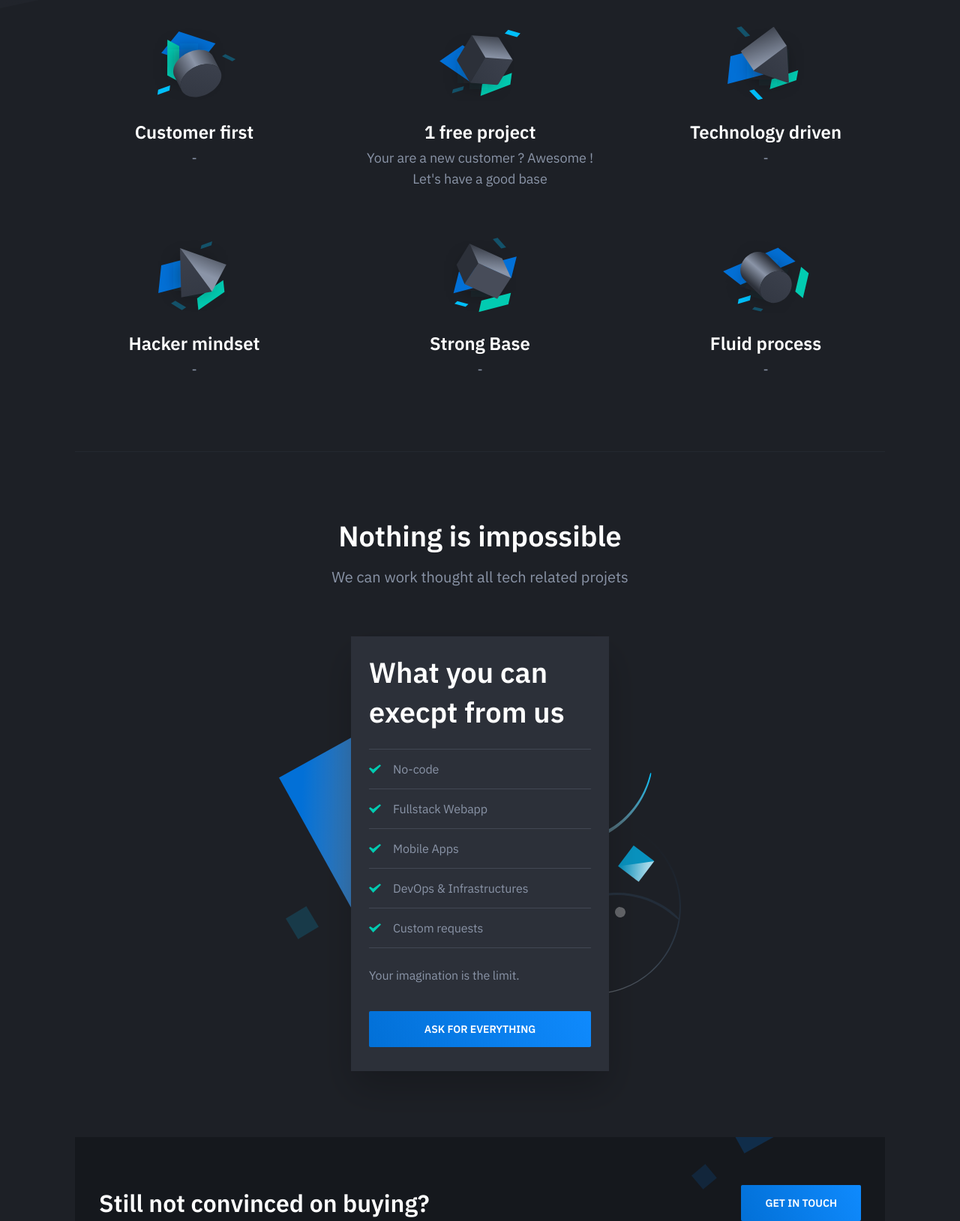
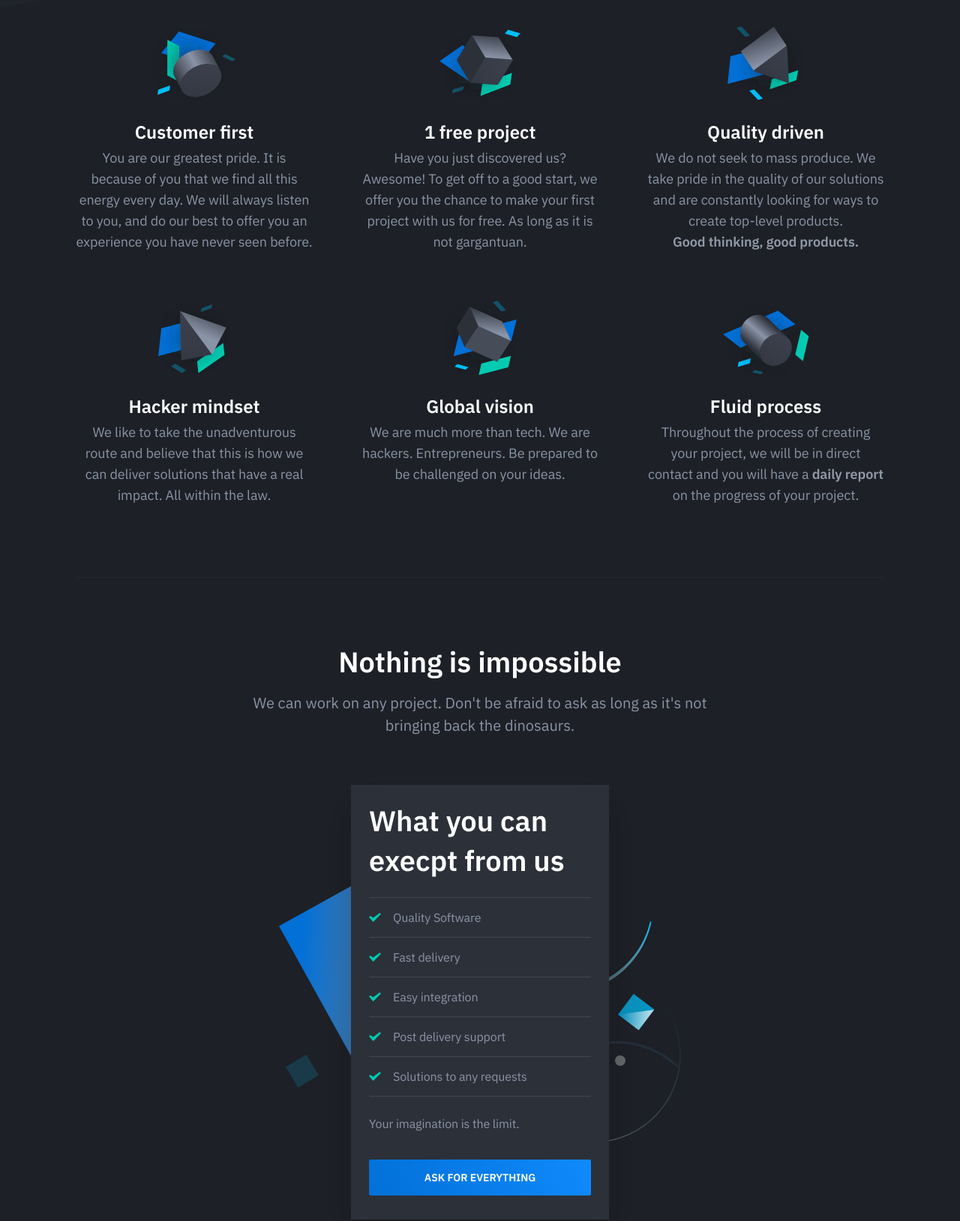
Before and after one commit to Oxipio/Oxipio.github.io, a plain HTML site: page index.html in a window 1280 px wide. Shown: the part 689-2318 px from the top of the page at 75% size. Drawn offline with nearby package versions, Linux system fonts and the light colour scheme.

Commit message:
update text
Signed-off-by: Paul <paul.cartau@gmail.com>

```diff
--- a/index.html
+++ b/index.html
@@ -4,7 +4,7 @@
     <meta charset="utf-8">
     <meta http-equiv="X-UA-Compatible" content="IE=edge">
     <meta name="viewport" content="width=device-width, initial-scale=1">
-    <title>Pylon</title>
+    <title>Oxipio</title>
     <link href="https://fonts.googleapis.com/css?family=IBM+Plex+Sans:400,600" rel="stylesheet">
     <link rel="stylesheet" href="dist/css/style.css">
 	<script src="https://unpkg.com/animejs@3.0.1/lib/anime.min.js"></script>
@@ -31,8 +31,8 @@
                 <div class="container">
                     <div class="hero-inner">
 						<div class="hero-copy">
-	                        <h1 class="hero-title mt-0">Pylone <br/>We work hard for you.</h1>
-	                        <p class="hero-paragraph">Pylone is a tech studio designed to accomplish the impossible.</p>
+	                        <h1 class="hero-title mt-0">Oxipio <br/>We work hard for you.</h1>
+	                        <p class="hero-paragraph">Oxipio is a tech studio designed to accomplish the impossible.</p>
 	                        <div class="hero-cta"><a class="button button-primary" href="#">See our projects</a><a class="button" href="#">Get in touch</a></div>
 						</div>
 						<div class="hero-figure anime-element">
@@ -64,7 +64,7 @@
 										<img src="dist/images/feature-icon-01.svg" alt="Feature 01">
                                     </div>
                                     <h4 class="feature-title mt-24">Customer first</h4>
-                                    <p class="text-sm mb-0">-</p>
+                                    <p class="text-sm mb-0">You are our greatest pride. It is because of you that we find all this energy every day. We will always listen to you, and do our best to offer you an experience you have never seen before.</p>
                                 </div>
                             </div>
 							<div class="feature text-center is-revealing">
@@ -73,7 +73,7 @@
 										<img src="dist/images/feature-icon-02.svg" alt="Feature 02">
                                     </div>
                                     <h4 class="feature-title mt-24">1 free project</h4>
-                                    <p class="text-sm mb-0">Your are a new customer ? Awesome ! Let's have a good base</p>
+                                    <p class="text-sm mb-0">Have you just discovered us? Awesome! To get off to a good start, we offer you the chance to make your first project with us for free. As long as it is not gargantuan.</p>
                                 </div>
                             </div>
                             <div class="feature text-center is-revealing">
@@ -81,8 +81,8 @@
                                     <div class="feature-icon">
 										<img src="dist/images/feature-icon-03.svg" alt="Feature 03">
                                     </div>
-                                    <h4 class="feature-title mt-24">Technology driven</h4>
-                                    <p class="text-sm mb-0">-</p>
+                                    <h4 class="feature-title mt-24">Quality driven</h4>
+                                    <p class="text-sm mb-0">We do not seek to mass produce. We take pride in the quality of our solutions and are constantly looking for ways to create top-level products.<br/><strong style="color:#9099a8">Good thinking, good products.</strong></p>
                                 </div>
                             </div>
                             <div class="feature text-center is-revealing">
@@ -91,7 +91,7 @@
 										<img src="dist/images/feature-icon-04.svg" alt="Feature 04">
                                     </div>
                                     <h4 class="feature-title mt-24">Hacker mindset</h4>
-                                    <p class="text-sm mb-0">-</p>
+                                    <p class="text-sm mb-0">We like to take the unadventurous route and believe that this is how we can deliver solutions that have a real impact. All within the law.</p>
                                 </div>
                             </div>
 							<div class="feature text-center is-revealing">
@@ -99,8 +99,8 @@
                                     <div class="feature-icon">
 										<img src="dist/images/feature-icon-05.svg" alt="Feature 05">
                                     </div>
-                                    <h4 class="feature-title mt-24">Strong Base</h4>
-                                    <p class="text-sm mb-0">-</p>
+                                    <h4 class="feature-title mt-24">Global vision</h4>
+                                    <p class="text-sm mb-0">We are much more than tech. We are hackers. Entrepreneurs. Be prepared to be challenged on your ideas.</p>
                                 </div>
                             </div>
                             <div class="feature text-center is-revealing">
@@ -109,7 +109,7 @@
 										<img src="dist/images/feature-icon-06.svg" alt="Feature 06">
                                     </div>
                                     <h4 class="feature-title mt-24">Fluid process</h4>
-                                    <p class="text-sm mb-0">-</p>
+                                    <p class="text-sm mb-0">Throughout the process of creating your project, we will be in direct contact and you will have a <strong style="color:#9099a8">daily report</strong> on the progress of your project.</p>
                                 </div>
                             </div>
                         </div>
@@ -122,7 +122,7 @@
                     <div class="pricing-inner section-inner">
                         <div class="pricing-header text-center">
                             <h2 class="section-title mt-0">Nothing is impossible</h2>
-                            <p class="section-paragraph mb-0">We can work thought all tech related projets</p>
+                            <p class="section-paragraph mb-0">We can work on any project. Don't be afraid to ask as long as it's not bringing back the dinosaurs.</p>
                         </div>
 						<div class="pricing-tables-wrap">
                             <div class="pricing-table">
@@ -133,19 +133,19 @@
                                         </div>
                                         <ul class="pricing-table-features list-reset text-xs">
                                             <li>
-                                                <span>No-code</span>
+                                                <span>Quality Software</span>
                                             </li>
                                             <li>
-                                                <span>Fullstack Webapp</span>
+                                                <span>Fast delivery</span>
                                             </li>
                                             <li>
-                                                <span>Mobile Apps</span>
+                                                <span>Easy integration</span>
                                             </li>
                                             <li>
-                                                <span>DevOps & Infrastructures</span>
+                                                <span>Post delivery support</span>
                                             </li>
 											<li>
-												<span>Custom requests</span>
+												<span>Solutions to any requests</span>
 											</li>
                                         </ul>
                                     </div>
@@ -165,7 +165,7 @@
 			<section class="cta section">
 				<div class="container">
 					<div class="cta-inner section-inner">
-						<h3 class="section-title mt-0">Still not convinced on buying?</h3>
+						<h3 class="section-title mt-0">Still not convinced ?</h3>
 						<div class="cta-cta">
 							<a class="button button-primary button-wide-mobile" href="#">Get in touch</a>
 						</div>
@@ -222,7 +222,7 @@
                             </a>
                         </li> -->
                     </ul>
-                    <div class="footer-copyright">&copy; 2022 Solid, all rights reserved</div>
+                    <div class="footer-copyright">&copy; 2022 Oxipio, all rights reserved</div>
                 </div>
             </div>
         </footer>
```
Also changed, not shown: dist/css/style.css.
